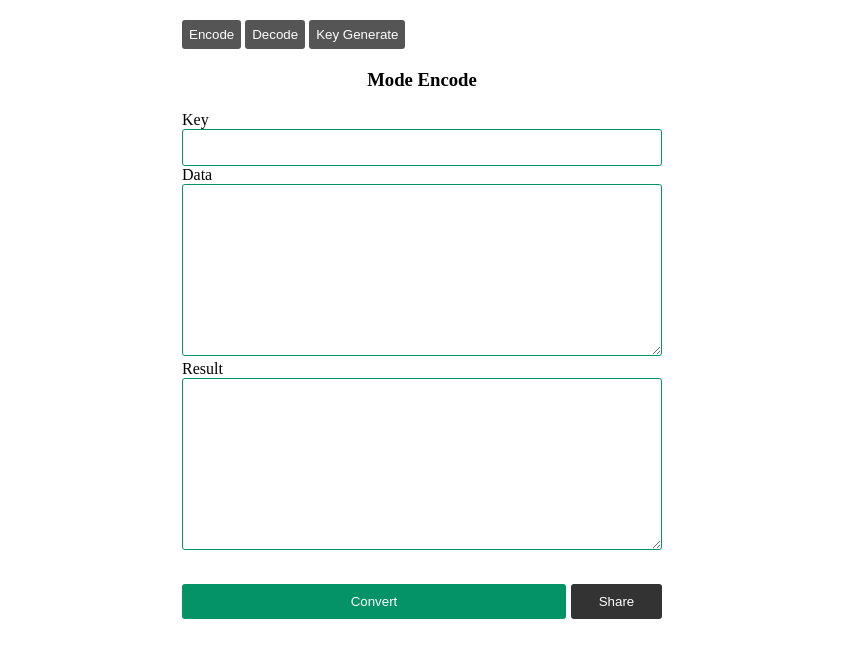
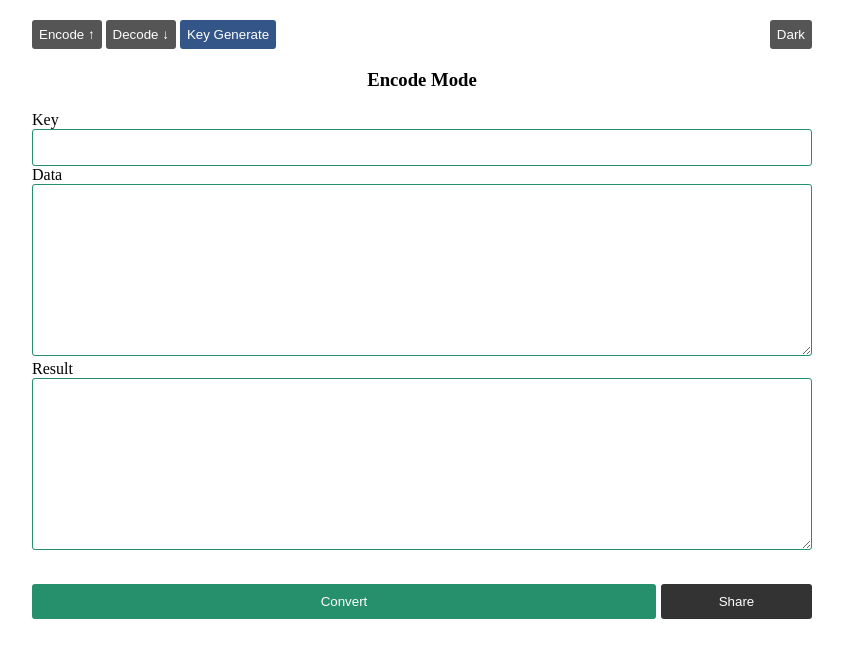
Before and after one commit to AH-Raihan/rdr, a plain HTML site: page index.html in a window 1280 px wide. Shown: the whole page, without its empty margins (218-1061 px from the left). Drawn offline with Linux system fonts and the light colour scheme.

Commit message:
Update index.html

```diff
--- a/index.html
+++ b/index.html
@@ -11,8 +11,11 @@
     padding: 0;
     margin: 0;
   }
+  body.dark{
+    background: #111;
+  }
     div{
-      max-width: 500px;
+      max-width: 800px;
       width: calc(100% - 20px);
       padding: 10px;
       margin: 10px auto;
@@ -29,16 +32,29 @@
       color: white;
       border-radius: 3px;
     }
+    .buttons #darkBtn{
+      float: right;
+    }
+    .buttons #keyGenBtn{
+      background: #358;
+    }
     input,textarea{
       width: 100%;
       outline: none;
-      border: 1px solid #039366;
+      border: 1px solid #26906C;
       padding: 10px;
       border-radius: 3px;
     }
+    body.dark input,body.dark textarea{
+      background: #222;
+      color: white;
+    }
+    body.dark label,body.dark h3{
+      color: white;
+    }
     #convert{
       width: 80%;
-      background: #039366;
+      background: #26906C;
       color: white;
       border: none;
       outline: none;
@@ -59,13 +75,15 @@
     }
   </style>
 </head>
-<body>
+<body id="body">
   <div class="buttons">
-    <button id="encodeBtn" onclick="changeMode('encode');">Encode</button>
-    <button id="decodeBtn" onclick="changeMode('decode');">Decode</button>
+    <button id="encodeBtn" onclick="changeMode('encode');">Encode ↑</button>
+    <button id="decodeBtn" onclick="changeMode('decode');">Decode ↓</button>
     <button id="keyGenBtn" onclick="keyGen()">Key Generate</button>
+
+    <button id="darkBtn" onclick="darkMode()">Dark</button>
   </div>
-   <h3>Mode <span id="modeText">Encode</span></h3>
+   <h3><span id="modeText">Encode</span> Mode</h3>
   <div>
     <label for="key">
      Key <input type="text" id="key">
@@ -109,7 +127,6 @@
         alert('Unknown Mode!');
       }
     });
-
     function keyGen(){
       let keys=originalKey.split('');
       let dt=Array();
@@ -128,8 +145,6 @@
       keyValue.value=result;
 
     }
-
-
     function encode(originalData,key){
       let arrData= originalData.split('');
       let len=arrData.length;
@@ -159,9 +174,6 @@
       resultValue.value=newData;
     }
 
-
-
-
     const btn = document.querySelector("#button");
     const resultPara = document.querySelector(".result");
 
@@ -179,8 +191,21 @@ btn.addEventListener("click", async () => {
       console.log(`Error: ${err}`);
     }
   });
-
-
+  let body = document.getElementById('body');
+  if(localStorage.getItem('dark')==='on'){
+        body.classList.add('dark');
+  }else{
+        body.classList.remove('dark');
+  }
+    function darkMode(){
+      if(body.classList.contains('dark')==true){
+        body.classList.remove('dark');
+        localStorage.setItem('dark','off');
+      }else{
+        body.classList.add('dark');
+        localStorage.setItem('dark','on');
+      }
+    }
 
   </script>
 </body>
```
Lines whose indentation alone changed are shown as unchanged.
